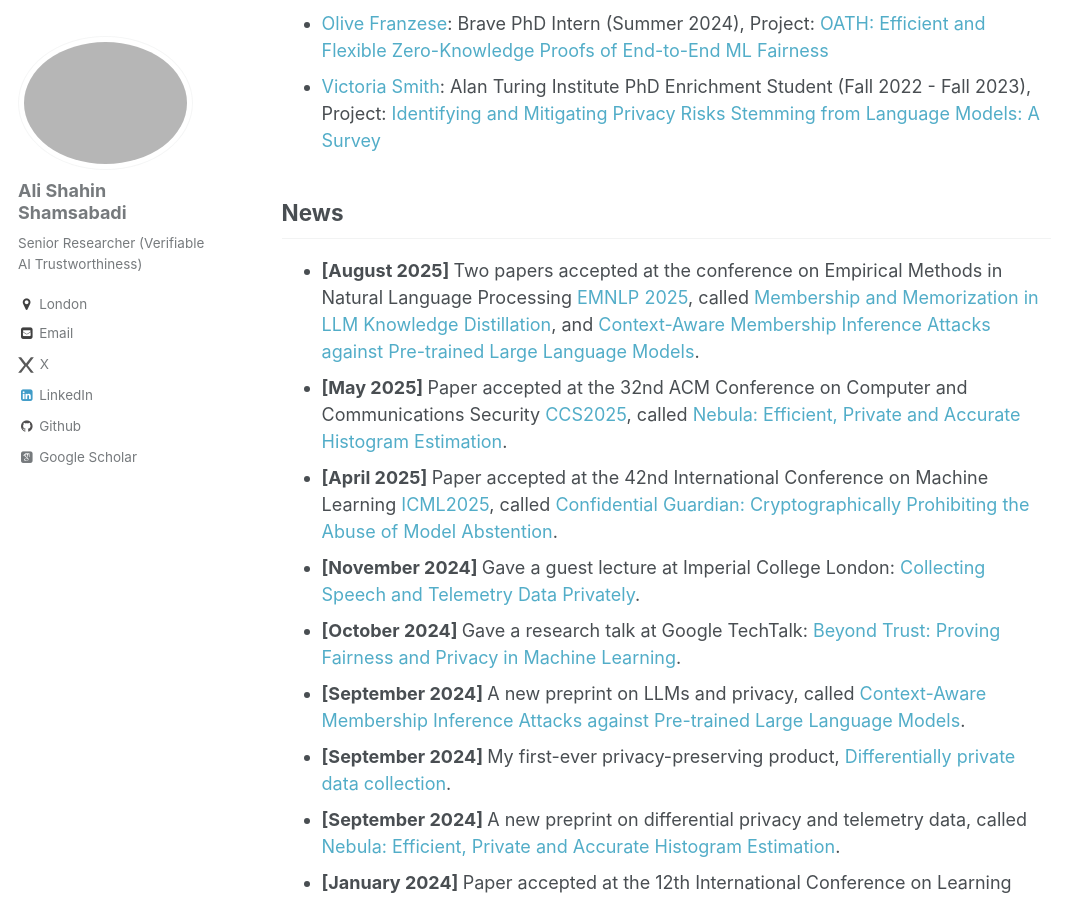
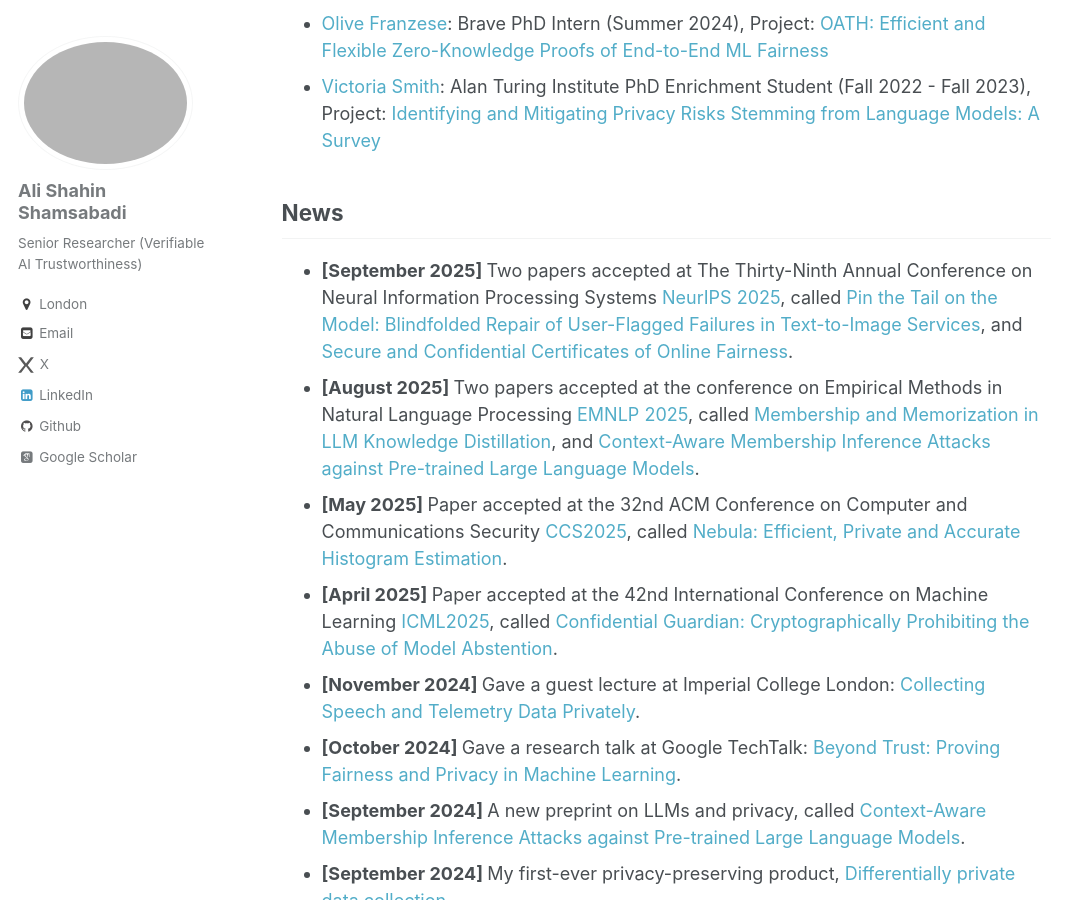
Before and after one commit to AliShahin/AliShahin.github.io, a Jekyll site: the page built from _pages/about.md, in a window 1280 px wide and 900 px high, scrolled down 2073 px. Shown: the whole window, without its empty margins (0-1084 px from the left). Built offline with Jekyll 4.4.1, drawn with Linux system fonts in a browser that asks for light colours; some web fonts are replaced.

Commit message:
Add news updates for September 2025

```diff
--- a/_pages/about.md
+++ b/_pages/about.md
@@ -98,6 +98,7 @@ against Pre-trained Large Language Models](https://arxiv.org/pdf/2409.13745)
 
 
 ## News
+- <b> [September 2025] </b> Two papers accepted at The Thirty-Ninth Annual Conference on Neural Information Processing Systems [NeurIPS 2025](https://neurips.cc/), called [Pin the Tail on the Model: Blindfolded Repair of User-Flagged Failures in Text-to-Image Services](https://alishahin.github.io/), and [Secure and Confidential Certificates of Online Fairness](https://alishahin.github.io/).
 - <b> [August 2025] </b> Two papers accepted at the conference on Empirical Methods in Natural Language Processing [EMNLP 2025](https://2025.emnlp.org/), called [Membership and Memorization in LLM Knowledge Distillation](https://arxiv.org/abs/2508.07054), and [Context-Aware Membership Inference Attacks against Pre-trained Large Language Models](https://arxiv.org/abs/2409.13745).
 - <b> [May 2025] </b> Paper accepted at the 32nd ACM Conference on Computer and Communications Security [CCS2025](https://www.sigsac.org/ccs/CCS2025/), called [Nebula: Efficient, Private and Accurate Histogram Estimation](https://arxiv.org/pdf/2409.09676).
 - <b> [April 2025] </b> Paper accepted at the 42nd International Conference on Machine Learning [ICML2025](https://icml.cc/), called [Confidential Guardian: Cryptographically Prohibiting the Abuse of Model Abstention](https://arxiv.org/pdf/2505.23968).
```
